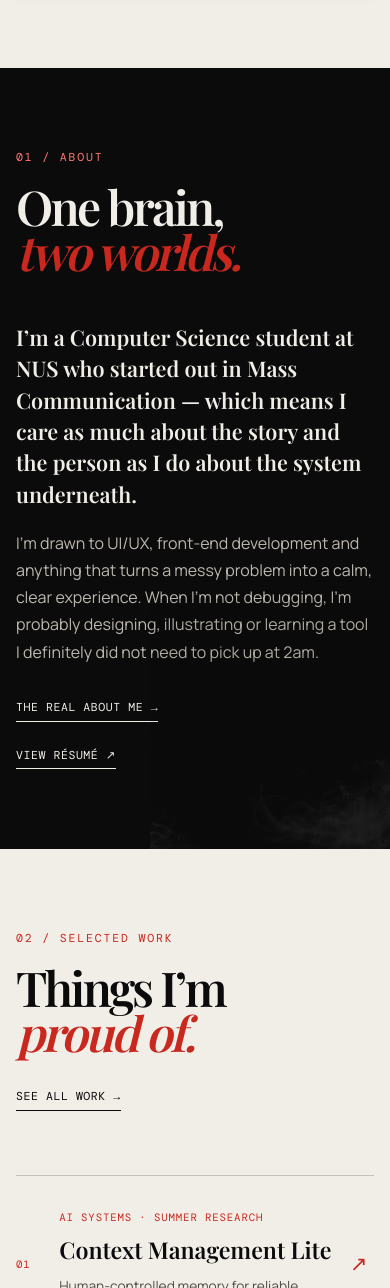
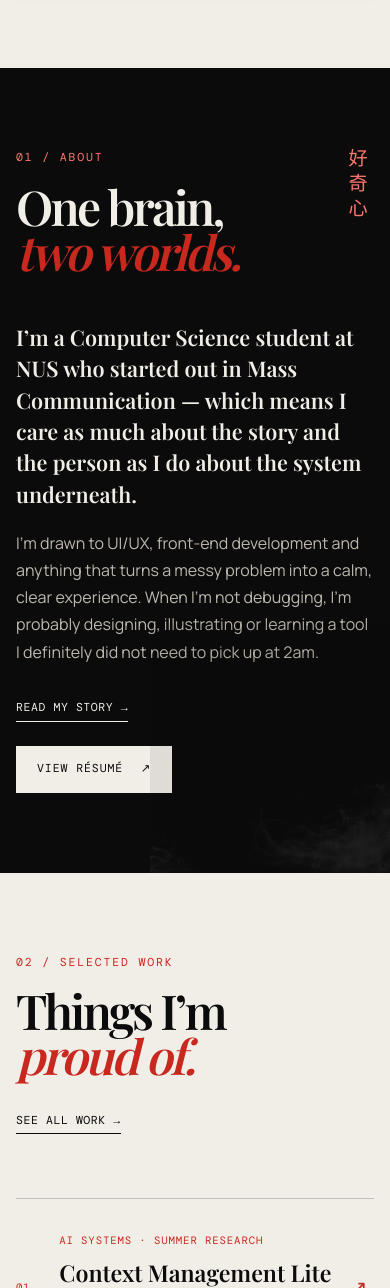
Before and after one commit to hazelhidayah/hazelhidayah.github.io, a Jekyll site: the page built from index.markdown, in a window 390 px wide and 1400 px high, scrolled down 896 px, cut to the strip 112-1400 px from the top of the window. Built offline with Jekyll 4.4.1, drawn with Linux system fonts in a browser that asks for light colours; some web fonts are replaced.

Commit message:
Refine about section hierarchy and actions

```diff
--- a/assets/css/style.css
+++ b/assets/css/style.css
@@ -1082,6 +1082,18 @@ body::before {
   color: var(--paper);
 }
 
+.btn--paper {
+  border: 1px solid var(--paper);
+  background: var(--paper);
+  color: var(--ink);
+}
+
+.btn--paper:hover,
+.btn--paper:focus-visible {
+  background: transparent;
+  color: var(--paper);
+}
+
 .btn--dark:hover span {
   transform: translate(3px, 3px);
 }
@@ -1247,6 +1259,24 @@ body::before {
   display: grid;
   grid-template-columns: 0.85fr 1.15fr;
   gap: clamp(3rem, 8vw, 8rem);
+}
+
+.about-preview__heading {
+  position: relative;
+  min-height: 18rem;
+  padding-right: 4rem;
+}
+
+.about-vertical {
+  position: absolute;
+  top: 0;
+  right: 0;
+  margin: 0;
+  color: var(--red-on-dark);
+  font-family: "Noto Serif SC", var(--serif);
+  font-size: clamp(1.2rem, 2vw, 1.7rem);
+  letter-spacing: 0.3em;
+  writing-mode: vertical-rl;
 }
 
 .about-preview h2,
@@ -1600,6 +1630,10 @@ body::before {
   .about-preview__grid,
   .toolbox__heading {
     grid-template-columns: 1fr;
+  }
+
+  .about-preview__heading {
+    min-height: auto;
   }
 
   .home-hero {
--- a/index.markdown
+++ b/index.markdown
@@ -34,9 +34,10 @@ description: "Hazel Hidayah — Computer Science student, designer, and creative
 
 <section class="about-preview" id="about-preview">
   <div class="section-inner about-preview__grid">
-    <div>
+    <div class="about-preview__heading">
       <p class="section-number">01 / About</p>
       <h2>One brain,<br /><em>two worlds.</em></h2>
+      <p class="about-vertical" lang="zh">好奇心</p>
     </div>
     <div class="about-preview__body">
       <p class="lead">
@@ -49,8 +50,8 @@ description: "Hazel Hidayah — Computer Science student, designer, and creative
         learning a tool I definitely did not need to pick up at 2am.
       </p>
       <div class="about-actions">
-        <a href="{{ '/about/' | relative_url }}" class="text-link">The real about me <span aria-hidden="true">→</span></a>
-        <a href="{{ '/assets/docs/tech-resume.pdf' | relative_url }}" class="text-link" target="_blank" rel="noopener noreferrer">View résumé <span aria-hidden="true">↗</span></a>
+        <a href="{{ '/about/' | relative_url }}" class="text-link">Read my story <span aria-hidden="true">→</span></a>
+        <a href="{{ '/assets/docs/tech-resume.pdf' | relative_url }}" class="btn btn--paper" target="_blank" rel="noopener noreferrer">View résumé <span aria-hidden="true">↗</span></a>
       </div>
     </div>
   </div>
```
